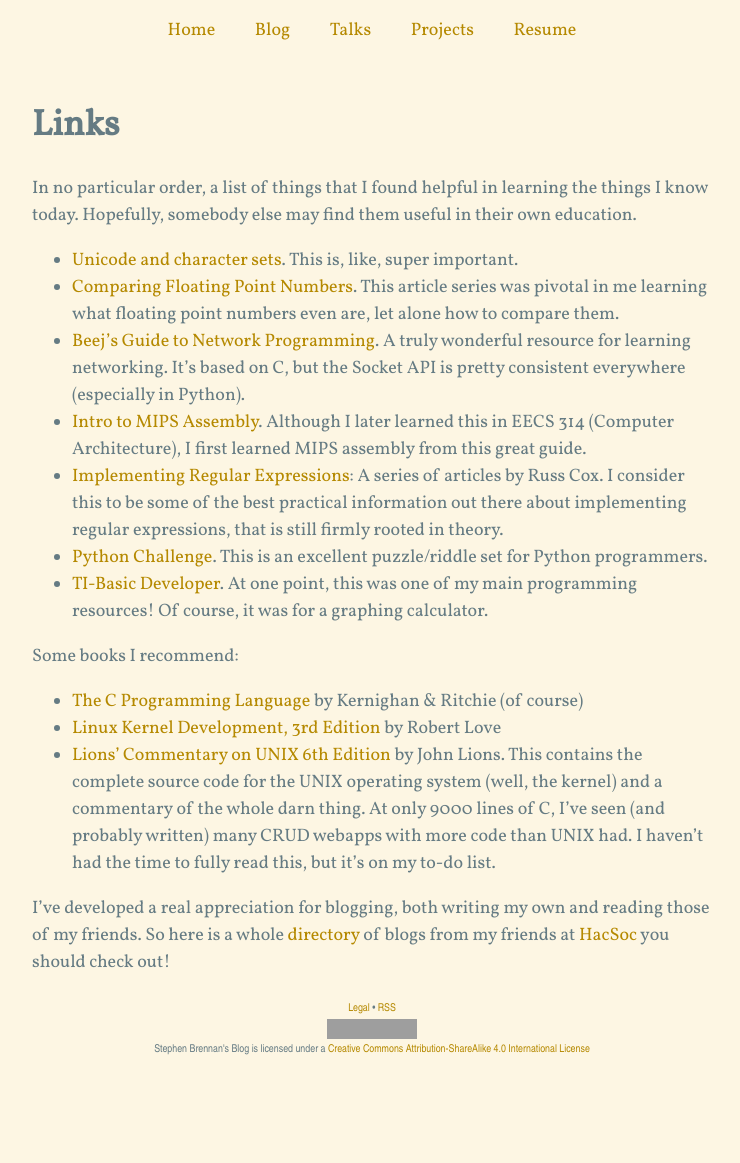
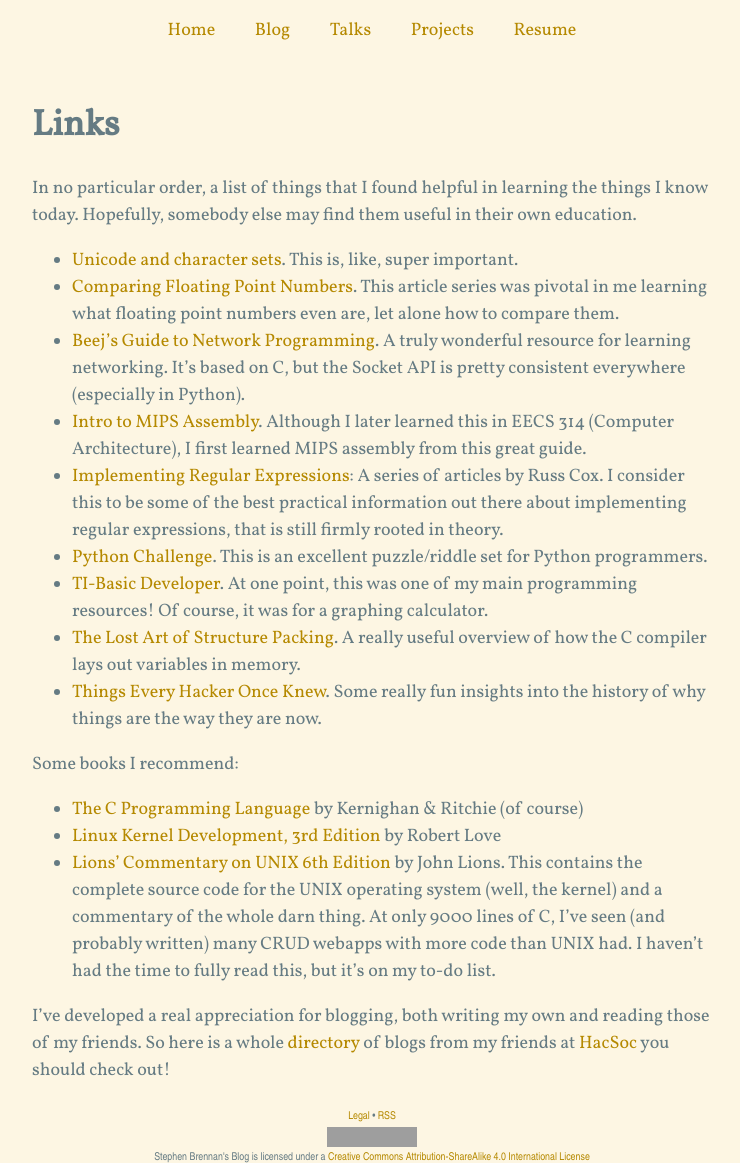
Before and after one commit to brenns10/brennan.io, a Jekyll site: the page built from links.md, in a window 1280 px wide. Shown: the whole page, without its empty margins (268-1008 px from the left). Built offline with Jekyll 4.4.1, drawn with Linux system fonts in a browser that asks for light colours; nearby versions of some CDN libraries; comment, search, counter and statistics services are not loaded; before the commit the page ends 1055 px from its top, so only the background shows below that; grey boxes are pictures that could not be loaded.

Commit message:
add some more links

```diff
--- a/links.md
+++ b/links.md
@@ -24,6 +24,10 @@ education.
   Python programmers.
 - [TI-Basic Developer][tibasicdev].  At one point, this was one of my main
   programming resources!  Of course, it was for a graphing calculator.
+- [The Lost Art of Structure Packing][struct]. A really useful overview of how
+  the C compiler lays out variables in memory.
+- [Things Every Hacker Once Knew][things]. Some really fun insights into the
+  history of why things are the way they are now.
 
 [joel-unicode]: http://www.joelonsoftware.com/articles/Unicode.html
 [beej]: http://beej.us/guide/bgnet/
@@ -32,6 +36,8 @@ education.
 [tibasicdev]: http://tibasicdev.wikidot.com/
 [float]: https://randomascii.wordpress.com/2012/02/25/comparing-floating-point-numbers-2012-edition/
 [regex]: https://swtch.com/~rsc/regexp/
+[struct]: http://www.catb.org/esr/structure-packing/
+[things]: http://www.catb.org/esr/faqs/things-every-hacker-once-knew/
 
 Some books I recommend:
 
```
